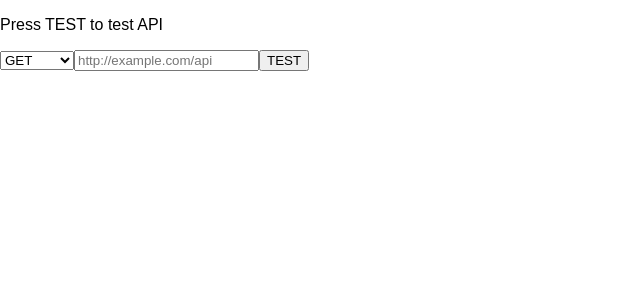
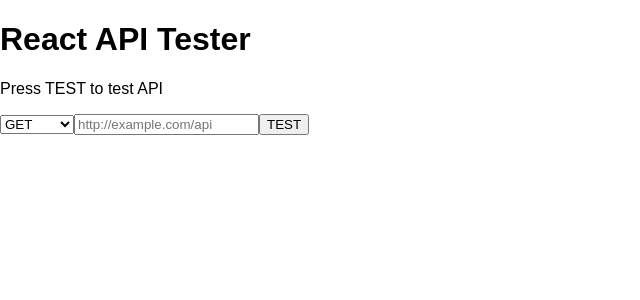
Before and after one commit to samshareski/api-tester, a React (Create React App) app: page / in a window 1280 px wide. Shown: the top 300 px of the page, without its empty margins (0-640 px from the left). Built offline with nearby package versions, Linux system fonts and the light colour scheme.

Commit message:
Added accidentally deleted header

```diff
--- a/src/App.js
+++ b/src/App.js
@@ -6,6 +6,7 @@ class App extends Component {
   render() {
     return (
       <div>
+        <h1>React API Tester</h1>
         <Console />
         <HistoryListContainer />
       </div>
```
